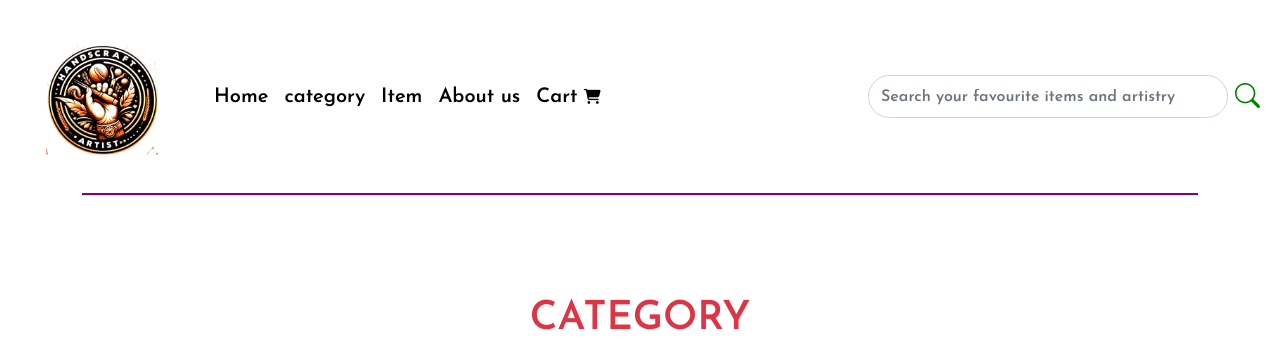
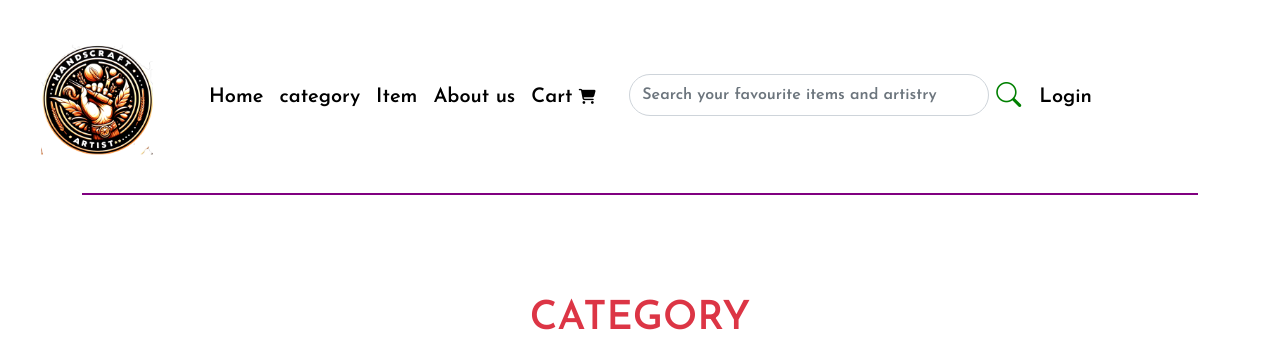
Before and after one commit to 9810506058/HANDSCRAFT, a PHP site: page /HANDSCRAFT/index.php in a window 1280 px wide. Shown: the top 363 px of the page. Run offline with PHP 8.4, Linux system fonts and the light colour scheme; data comes from the database, SQL or seed files in the repository.

Commit message:
nav bar changes

```diff
--- a/website/css/style.css
+++ b/website/css/style.css
@@ -10,8 +10,7 @@
 /* Navbar Start */
 #navbar{
     background: transparent;
-    padding: 0px 10px 0px;
-
+    padding: 0px 5px 0px;
     margin: 0;
     justify-content: space-between ;
 
@@ -50,7 +49,7 @@
     .nav-item .nav-link {
         font-size: 15px;
     }
-    nav-item.dropdown:hover .dropdown-menu {
+    .nav-item.dropdown:hover .dropdown-menu {
         display: block;
         align-content: center;
         align-items: center;
@@ -95,6 +94,8 @@
     }
 
 }
+
+
 #btn{
     border-radius: 5px;
     padding: 5px;
--- a/website/partials-frontend/nav.php
+++ b/website/partials-frontend/nav.php
@@ -37,7 +37,6 @@ include('./config/constant.php');
 </head>
 <body>
 
-
 <!-- Navbar Start -->
 <nav class="navbar navbar-expand-sm justify-content-center " id="navbar">
   <a href="index.php" class="navbar-brand" id="logo"><img src="./images/logo.jpg" alt=""></a>
@@ -71,11 +70,34 @@ include('./config/constant.php');
     </ul>
 </li>
 
+<li class="nav-item dropdown">
+    <a class="nav-link dropdown-toggle" href="#" role="button" data-bs-toggle="dropdown" aria-expanded="false">
+        Item
+    </a>
+    <ul class="dropdown-menu">
+        <?php
+        // Display categories from the database
 
 
-      <li class="nav-item">
-        <a href="item.php" class="nav-link">Item</a>
-      </li>
+
+        $sql = "SELECT * FROM tbl_item WHERE active='Yes' AND featured='Yes' ";
+        $res = mysqli_query($conn, $sql);
+        $count = mysqli_num_rows($res);
+        if ($count > 0) {
+            while ($row = mysqli_fetch_assoc($res)) {
+                $id = $row['id'];
+                $title = $row['title'];
+
+                // Modify the href attribute to redirect to viewitem.php with category ID as a parameter
+                echo '<li><a class="dropdown-item" href="viewitem.php? item_id=' . $id . '" style="font-size: 16px;">' . $title . '</a></li>';
+                // Adjust the font-size as needed, in this example, it's set to 16 pixels.
+            }
+        }
+
+        ?>
+    </ul>
+</li>
+
       <li class="nav-item">
         <a href="About-us.php" class="nav-link"> About us</a>
       </li>
@@ -84,17 +106,27 @@ include('./config/constant.php');
       <li class="nav-item">
         <a href="add-to-cart.php" class="nav-link"> Cart <i class="fa-solid fa-cart-shopping"></i></a>
       </li>
+      &nbsp;  &nbsp; &nbsp;
+      <li>
+      <form class="d-flex" action="<?php echo SITEURL; ?>item-search.php" method="POST"><div class="input-group">
+    <input type="text" class="form-control me-2" placeholder="Search your favourite items and artistry" id="search" name="search" required >
+    <button type="submit" id="searchbt">
+        <i class="bi bi-search"></i>
+      </button>
+
+</div>
+
+</form>
+      </li>
+      <!-- Search bar -->
+      <!--login-->
+      <li class="nav-item">
+        <a href="login.php" class="nav-link">Login</a>
+      </li>
+
 
     </ul>
-    <form class="d-flex" action="<?php echo SITEURL; ?>item-search.php" method="POST"><div class="input-group">
-    <input type="text" class="form-control me-2" placeholder="Search your favourite items and artistry" id="search" name="search" required>
-    <button type="submit" id="searchbt">
-        <i class="bi bi-search"></i>
-    </button>
-</div>
 
-
-</form>
 
   </div>
 </nav>
```
